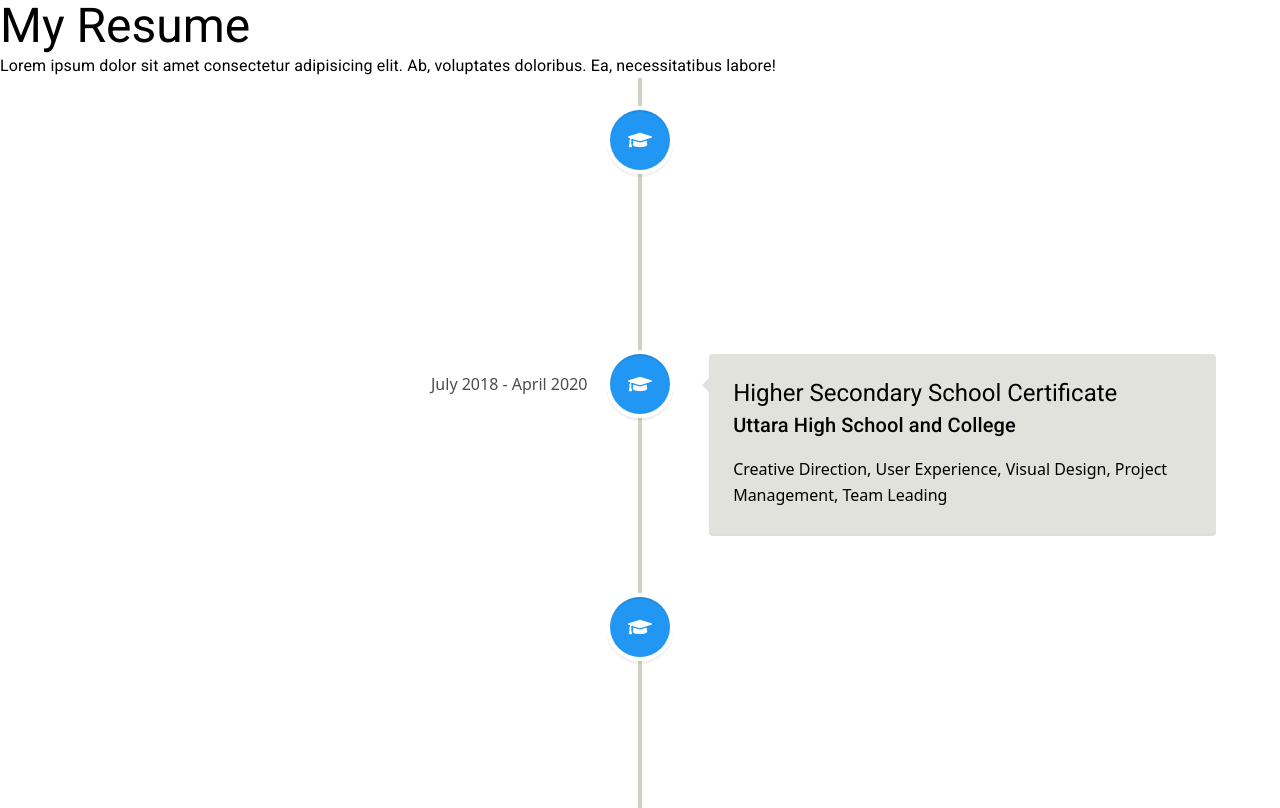
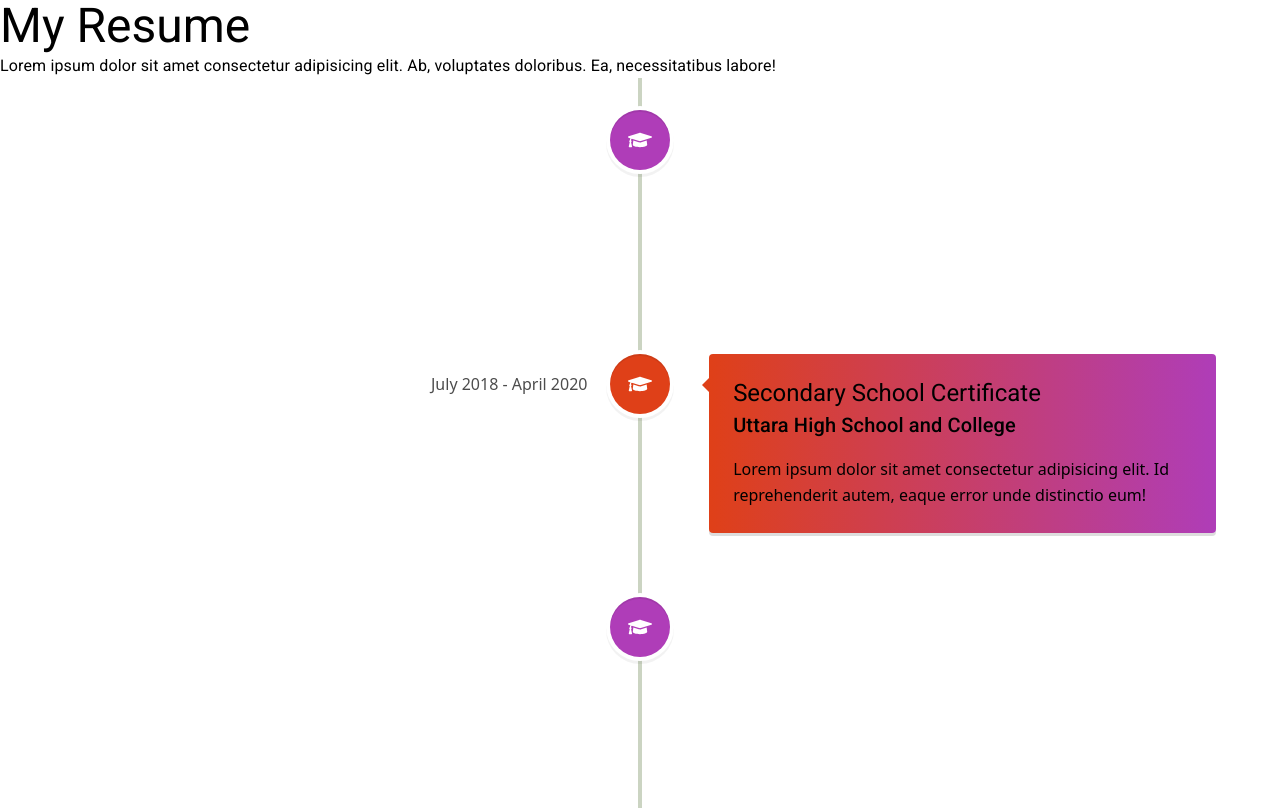
Before and after one commit to MehediHasan128/mehedi-portfolio, a React (Vite) app: page / in a window 1280 px wide. Shown: the part 9473-10281 px from the top of the page. Built offline with nearby package versions, Linux system fonts and the light colour scheme.

Commit message:
complete resume section

```diff
--- a/src/Components/Pages/Resume/Resume.jsx
+++ b/src/Components/Pages/Resume/Resume.jsx
@@ -28,12 +28,59 @@ const Resume = () => {
       <VerticalTimeline lineColor="#CBD4C2">
         <VerticalTimelineElement
           className="vertical-timeline-element--work"
-          contentStyle={{ background: "#E0E2DB", color: "" }}
-          contentArrowStyle={{ borderRight: "7px solid  #E0E2DB" }}
+          contentStyle={{ background: "linear-gradient(to right, #df4018, #af3db8)", color: "" }}
+          contentArrowStyle={{ borderRight: "7px solid  #af3db8" }}
           date="September 2022 - present"
-          iconStyle={{ background: "rgb(33, 150, 243)", color: "#fff" }}
+          iconStyle={{ background: "#af3db8", color: "#fff" }}
           icon={<FaGraduationCap />}
         >
+          <Box className='text-white'>
+          <Typography variant="h5" className="vertical-timeline-element-title">
+          Higher Secondary School Certificate
+          </Typography>
+          <Typography
+            variant="h6"
+            className="vertical-timeline-element-subtitle"
+          >
+            Uttara High School and College
+          </Typography>
+          <p>
+            Lorem ipsum dolor sit amet consectetur adipisicing elit. Id reprehenderit autem, eaque error unde distinctio eum!
+          </p>
+          </Box>
+        </VerticalTimelineElement>
+        <VerticalTimelineElement
+          className="vertical-timeline-element--work"
+          contentStyle={{ background: "linear-gradient(to right, #df4018, #af3db8)", color: "" }}
+          contentArrowStyle={{ borderRight: "7px solid  #df4018" }}
+          date="July 2018 - April 2020"
+          iconStyle={{ background: "#df4018", color: "#fff" }}
+          icon={<FaGraduationCap />}
+        >
+          <Box className='text-white'>
+          <Typography variant="h5" className="vertical-timeline-element-title">
+          Secondary School Certificate
+          </Typography>
+          <Typography
+            variant="h6"
+            className="vertical-timeline-element-subtitle"
+          >
+            Uttara High School and College
+          </Typography>
+          <p>
+            Lorem ipsum dolor sit amet consectetur adipisicing elit. Id reprehenderit autem, eaque error unde distinctio eum!
+          </p>
+          </Box>
+        </VerticalTimelineElement>
+        <VerticalTimelineElement
+          className="vertical-timeline-element--work"
+          contentStyle={{ background: "linear-gradient(to right, #df4018, #af3db8)", color: "" }}
+          contentArrowStyle={{ borderRight: "7px solid  #af3db8" }}
+          date="September 2022 - present"
+          iconStyle={{ background: "#af3db8", color: "#fff" }}
+          icon={<FaGraduationCap />}
+        >
+          <Box className='text-white'>
           <Typography variant="h5" className="vertical-timeline-element-title">
             Bachelor{"'"}s Degree
           </Typography>
@@ -44,53 +91,9 @@ const Resume = () => {
             Uttara University
           </Typography>
           <p>
-            Creative Direction, User Experience, Visual Design, Project
-            Management, Team Leading
+            Lorem ipsum dolor sit amet consectetur adipisicing elit. Id reprehenderit autem, eaque error unde distinctio eum!
           </p>
-        </VerticalTimelineElement>
-        <VerticalTimelineElement
-          className="vertical-timeline-element--work"
-          contentStyle={{ background: "#E0E2DB", color: "" }}
-          contentArrowStyle={{ borderRight: "7px solid  #E0E2DB" }}
-          date="July 2018 - April 2020"
-          iconStyle={{ background: "rgb(33, 150, 243)", color: "#fff" }}
-          icon={<FaGraduationCap />}
-        >
-          <Typography variant="h5" className="vertical-timeline-element-title">
-            Higher Secondary School Certificate
-          </Typography>
-          <Typography
-            variant="h6"
-            className="vertical-timeline-element-subtitle"
-          >
-            Uttara High School and College
-          </Typography>
-          <p>
-            Creative Direction, User Experience, Visual Design, Project
-            Management, Team Leading
-          </p>
-        </VerticalTimelineElement>
-        <VerticalTimelineElement
-          className="vertical-timeline-element--work"
-          contentStyle={{ background: "#E0E2DB", color: "" }}
-          contentArrowStyle={{ borderRight: "7px solid  #E0E2DB" }}
-          date="January 2012 - February 2018"
-          iconStyle={{ background: "rgb(33, 150, 243)", color: "#fff" }}
-          icon={<FaGraduationCap />}
-        >
-          <Typography variant="h5" className="vertical-timeline-element-title">
-            Secondary School Certificate
-          </Typography>
-          <Typography
-            variant="h6"
-            className="vertical-timeline-element-subtitle"
-          >
-            Uttara High School and College
-          </Typography>
-          <p>
-            Creative Direction, User Experience, Visual Design, Project
-            Management, Team Leading
-          </p>
+          </Box>
         </VerticalTimelineElement>
       </VerticalTimeline>
     </div>
```
